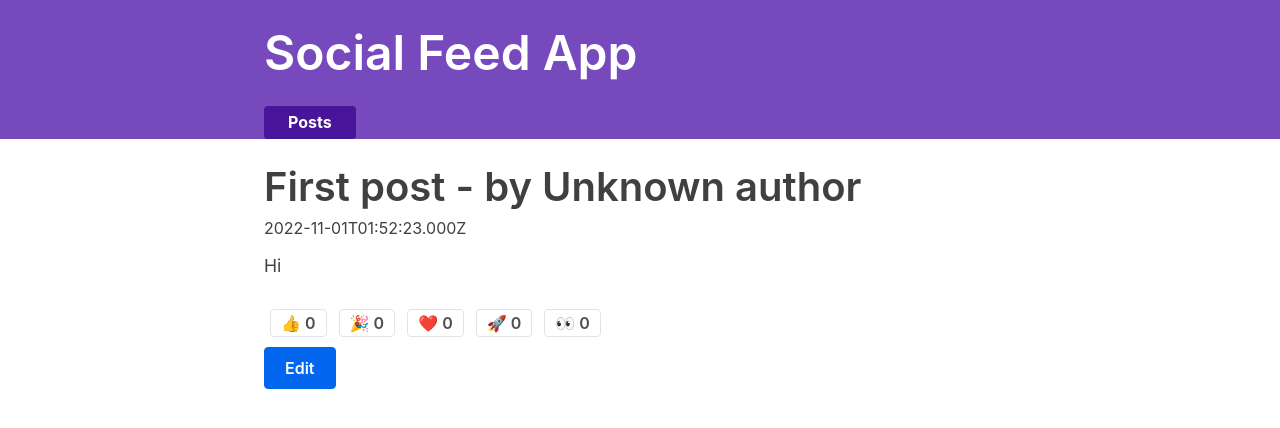
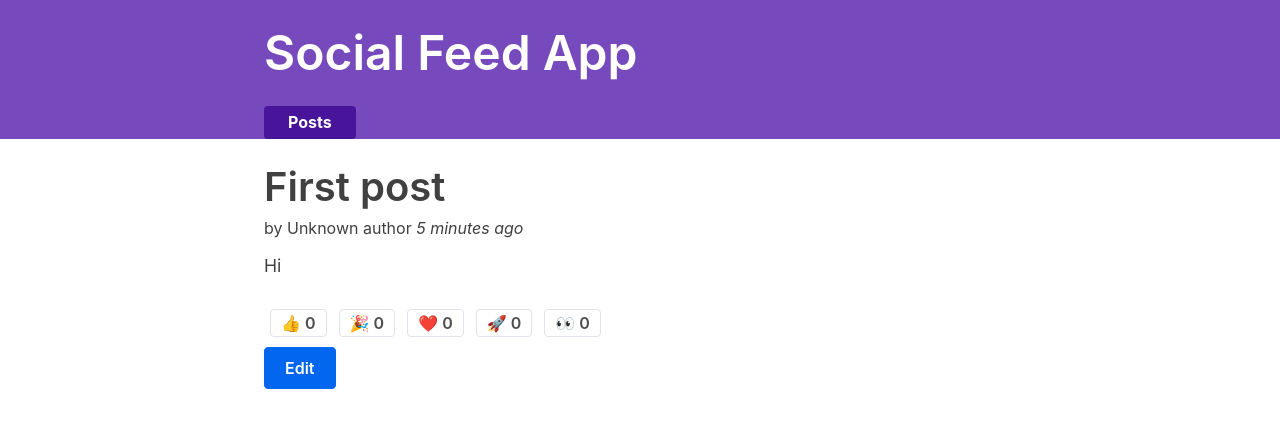
Before and after one commit to czodiac/social-media-feed, a React (Create React App) app: page /posts/1 in a window 1280 px wide. Shown: the top 428 px of the page. Built offline with nearby package versions, Linux system fonts and the light colour scheme; what @mswjs/data, mock-socket, txtgen would draw is missing.

Commit message:
Add placeholder to the post form.  Use TimeAgo component.
Use TimeAgo component so that the time shows 'X minutes ago' instead of show the time stamp.

```diff
--- a/src/features/posts/AddPostForm.js
+++ b/src/features/posts/AddPostForm.js
@@ -53,6 +53,7 @@ export const AddPostForm = () => {
                     type="text"
                     id="postTitle"
                     name="postTitle"
+                    placeholder="What's on your mind?"
                     value={title}
                     onChange={onTitleChanged}
                 />
--- a/src/features/posts/PostsList.js
+++ b/src/features/posts/PostsList.js
@@ -2,6 +2,7 @@ import React from 'react'
 import { useSelector } from 'react-redux'
 import { Link } from 'react-router-dom'
 import { PostAuthor } from './PostAuthor'
+import { TimeAgo } from './TimeAgo'
 import { ReactionButtons } from './ReactionButtons'
 
 export const PostsList = () => {
@@ -9,8 +10,11 @@ export const PostsList = () => {
     const orderedPosts = posts.slice().sort((a, b) => b.date.localeCompare(a.date))
     const renderedPosts = orderedPosts.map(post => (
         <article className="post-excerpt" key={post.id}>
-            <h3>{post.title} - <PostAuthor userId={post.user} /></h3>
-            <div>{post.date}</div>
+            <h3>{post.title}</h3>
+            <div>
+                <PostAuthor userId={post.user} />
+                <TimeAgo timestamp={post.date} />
+            </div>
             <p className="post-content">{post.content.substring(0, 100)}</p>
             <ReactionButtons post={post} />
             <Link to={`/posts/${post.id}`} className="button">View</Link>
--- a/src/features/posts/SinglePostPage.js
+++ b/src/features/posts/SinglePostPage.js
@@ -2,6 +2,7 @@ import React from 'react'
 import { useSelector } from 'react-redux'
 import { Link } from 'react-router-dom'
 import { PostAuthor } from './PostAuthor'
+import { TimeAgo } from './TimeAgo'
 import { ReactionButtons } from './ReactionButtons'
 
 export const SinglePostPage = ({ match }) => {
@@ -19,8 +20,11 @@ export const SinglePostPage = ({ match }) => {
     return (
         <section>
             <article className="post">
-                <h2>{post.title} - <PostAuthor userId={post.user} /></h2>
-                <div>{post.date}</div>
+                <h2>{post.title}</h2>
+                <div>
+                    <PostAuthor userId={post.user} />
+                    <TimeAgo timestamp={post.date} />
+                </div>
                 <p className="post-content">{post.content}</p>
                 <ReactionButtons post={post} />
                 <Link to={`/editPost/${post.id}`} className="button">Edit</Link>
--- a/src/features/posts/TimeAgo.js
+++ b/src/features/posts/TimeAgo.js
@@ -1,15 +1,15 @@
 import React from 'react'
-import { partseISO, formatDistanceToNow } from 'date-fns'
+import { parseISO, formatDistanceToNow } from 'date-fns'
 
 export const TimeAgo = ({ timestamp }) => {
     let timeAgo = ''
     if (timestamp) {
         const date = parseISO(timestamp)
         const timePeriod = formatDistanceToNow(date)
-        timeAgo = `${timePeriod} ago`
+        timeAgo = `${timePeriod} ago` // ES6: ` - Backtick charactor or template literal. ' and "" mean string. ` means template.
     }
 
     return (
-        <span title={timestamp}>&nbsp;<i>${timeAgo}</i></span>
+        <span title={timestamp}>&nbsp;<i>{timeAgo}</i></span>
     )
 }
--- a/src/features/posts/postsSlice.js
+++ b/src/features/posts/postsSlice.js
@@ -7,7 +7,7 @@ const initialState = [
         id: '1',
         title: 'First post',
         content: 'Hi',
-        date: sub(new Date(), { minutes: 10 }).toISOString(),
+        date: sub(new Date(), { minutes: 5 }).toISOString(),
         reactions: { thumbsUp: 0, hooray: 0, heart: 0, rocket: 0, eyes: 0 }
     },
     {
```
